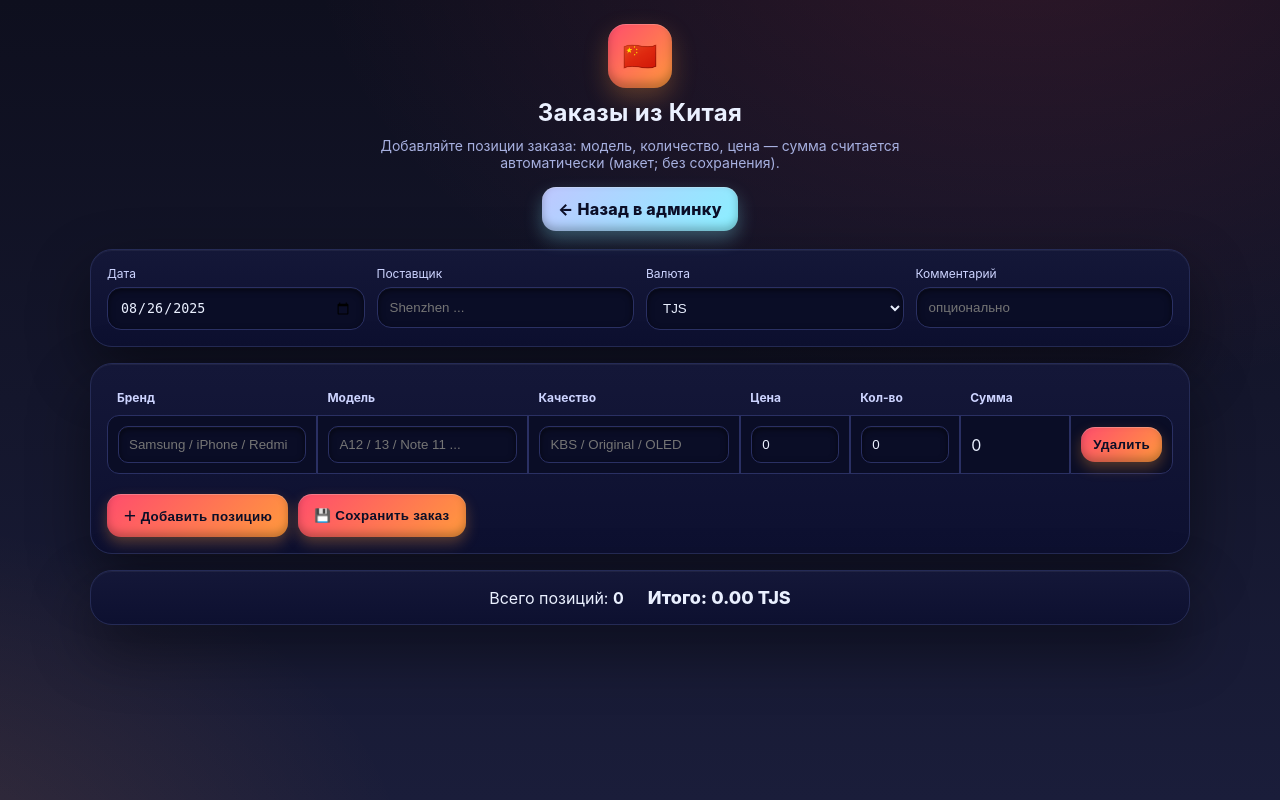
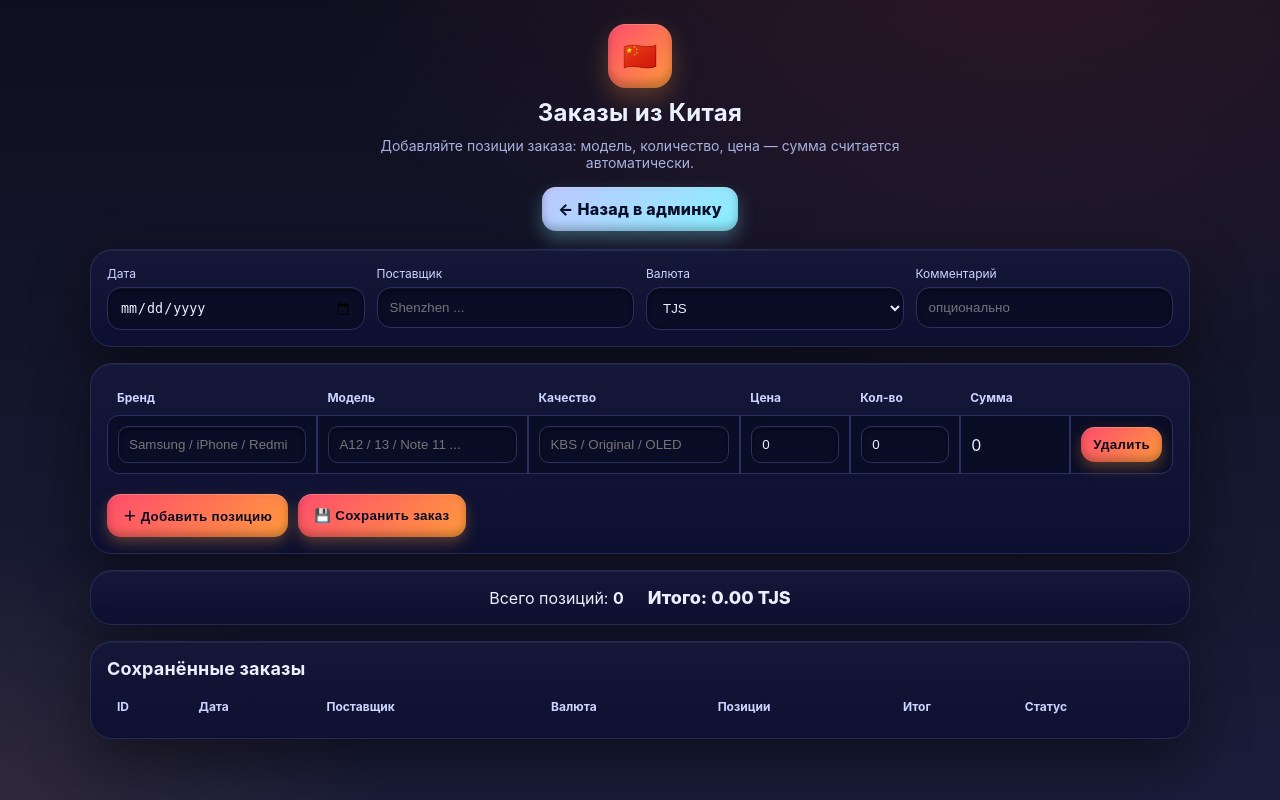
Before and after one commit to Muhammadfotima2/admin-panel, a Python web app: template templates/china_orders.html in a window 1280 px wide. Run offline with Jinja, Linux system fonts and the light colour scheme; the template is opened without the code that fills it, so the values that code supplies are empty.

Commit message:
Update china_orders.html

```diff
--- a/templates/china_orders.html
+++ b/templates/china_orders.html
@@ -29,9 +29,7 @@
     }
     .container{width:min(1100px, 100%);}
 
-    .header{
-      display:flex; flex-direction:column; align-items:center; text-align:center; gap:10px; margin-bottom:16px;
-    }
+    .header{display:flex; flex-direction:column; align-items:center; text-align:center; gap:10px; margin-bottom:16px}
     .logo{
       width:64px; height:64px; border-radius:18px; display:grid; place-items:center; font-size:28px;
       background:linear-gradient(135deg,var(--grad1),var(--grad2));
@@ -56,7 +54,7 @@
       margin-bottom:16px;
     }
 
-    .row{display:grid; gap:var(--gap); grid-template-columns: repeat(4, 1fr);}
+    .row{display:grid; gap:var(--gap); grid-template-columns: repeat(4, 1fr)}
     .field{display:flex; flex-direction:column; gap:6px}
     label{font-size:12px; color:#cdd4ff}
     input, select{
@@ -66,10 +64,10 @@
     }
     input:focus, select:focus{border-color:#ff6d5a; outline:2px solid #ff6d5a55; outline-offset:2px}
 
-    .table-wrap{width:100%; overflow-x:auto; -webkit-overflow-scrolling:touch; scrollbar-width:thin;}
-    .table{width:100%; border-collapse:separate; border-spacing:0 10px; min-width:720px;}
-    .table th{font-size:12px; color:#cdd4ff; text-align:left; padding:0 10px; white-space:nowrap;}
-    .table td{background:#0a0d26; border:1px solid #2a3063; color:var(--txt); padding:10px; border-left-width:1px; vertical-align:middle;}
+    .table-wrap{width:100%; overflow-x:auto; -webkit-overflow-scrolling:touch; scrollbar-width:thin}
+    .table{width:100%; border-collapse:separate; border-spacing:0 10px; min-width:720px}
+    .table th{font-size:12px; color:#cdd4ff; text-align:left; padding:0 10px; white-space:nowrap}
+    .table td{background:#0a0d26; border:1px solid #2a3063; color:var(--txt); padding:10px; border-left-width:1px; vertical-align:middle}
     .table tr td:first-child{border-radius:12px 0 0 12px}
     .table tr td:last-child{border-radius:0 12px 12px 0}
     .num{width:110px}
@@ -85,6 +83,15 @@
 
     .totals{display:flex; justify-content:center; gap:24px; align-items:center}
     .totals .sum{font-size:18px; font-weight:800}
+
+    /* Сохранённые заказы */
+    .orders h2{margin:0 0 12px; font-size:18px; letter-spacing:.2px}
+    .orders .tbl{width:100%; border-collapse:separate; border-spacing:0 8px; min-width:720px}
+    .orders th{font-size:12px; color:#cdd4ff; text-align:left; padding:0 10px}
+    .orders td{background:#0a0d26; border:1px solid #2a3063; padding:10px; color:var(--txt)}
+    .orders tr td:first-child{border-radius:12px 0 0 12px}
+    .orders tr td:last-child{border-radius:0 12px 12px 0}
+    .status{display:inline-block; padding:4px 8px; border-radius:999px; font-weight:800; font-size:12px; background:#1bd5a6; color:#062d24}
 
     /* Toasts */
     .toasts{
@@ -114,29 +121,32 @@
       .header h1{font-size:22px}
       .header .hint{font-size:13px}
       .table{ border-spacing:0 8px; min-width:640px }
-      .table th{ font-size:11px; padding:0 8px }
-      .table td{ padding:8px }
+      .orders .tbl{ min-width:640px }
+      .table th,.orders th{ font-size:11px; padding:0 8px }
+      .table td,.orders td{ padding:8px }
       .actions{flex-direction:column}
       .actions .btn{ width:100% }
       #items td .btn{ padding:10px 12px }
       .back-btn{ padding:10px 14px; font-size:14px }
     }
-    @media (max-width: 360px){ .logo{ width:56px; height:56px; font-size:24px } label{ font-size:11px } input, select{ font-size:14px } .table{ min-width:580px } }
+    @media (max-width: 360px){ .logo{ width:56px; height:56px; font-size:24px } label{ font-size:11px } input, select{ font-size:14px } .table,.orders .tbl{ min-width:580px } }
   </style>
 </head>
 <body>
   <div class="container">
 
+    <!-- Header -->
     <div class="header">
       <div class="logo" aria-hidden="true">🇨🇳</div>
       <h1>Заказы из Китая</h1>
-      <p class="hint">Добавляйте позиции заказа: модель, количество, цена — сумма считается автоматически (макет; без сохранения).</p>
+      <p class="hint">Добавляйте позиции заказа: модель, количество, цена — сумма считается автоматически.</p>
     </div>
 
     <div class="back-wrap">
       <a class="back-btn" href="/admin/products">← Назад в админку</a>
     </div>
 
+    <!-- Шапка заказа -->
     <div class="card">
       <div class="row">
         <div class="field">
@@ -162,6 +172,7 @@
       </div>
     </div>
 
+    <!-- Таблица позиций -->
     <div class="card">
       <div class="table-wrap">
         <table class="table" id="items">
@@ -186,10 +197,32 @@
       </div>
     </div>
 
+    <!-- Итоги -->
     <div class="card">
       <div class="totals">
         <div>Всего позиций: <b id="count">0</b></div>
         <div class="sum">Итого: <span id="total">0</span> <span id="cur">TJS</span></div>
+      </div>
+    </div>
+
+    <!-- Сохранённые заказы -->
+    <div class="card orders">
+      <h2>Сохранённые заказы</h2>
+      <div class="table-wrap">
+        <table class="tbl" id="ordersTable">
+          <thead>
+            <tr>
+              <th>ID</th>
+              <th>Дата</th>
+              <th>Поставщик</th>
+              <th>Валюта</th>
+              <th>Позиции</th>
+              <th>Итог</th>
+              <th>Статус</th>
+            </tr>
+          </thead>
+          <tbody><!-- заполняется JS --></tbody>
+        </table>
       </div>
     </div>
 
@@ -206,7 +239,9 @@
     const currencySel = document.getElementById('currency');
     const saveBtn = document.getElementById('saveBtn');
     const toasts = document.getElementById('toasts');
+    const ordersTbody = document.querySelector('#ordersTable tbody');
 
+    /* ------------ TOAST ------------ */
     function toast(msg, type='ok'){
       const el = document.createElement('div');
       el.className = 'toast' + (type==='err' ? ' err' : '');
@@ -215,6 +250,47 @@
       setTimeout(()=> el.remove(), 4500);
     }
 
+    /* ------------ ЧЕРНОВИК ------------ */
+    const DRAFT_KEY = 'chinaOrderDraft';
+    function readDraft(){
+      try{ return JSON.parse(localStorage.getItem(DRAFT_KEY) || 'null') }catch{ return null }
+    }
+    function writeDraft(){
+      const draft = {
+        date: document.getElementById('date').value || '',
+        vendor: document.getElementById('vendor').value || '',
+        currency: document.getElementById('currency').value || 'TJS',
+        note: document.getElementById('note').value || '',
+        items: Array.from(document.querySelectorAll('#items tbody tr')).map(tr=>{
+          const inputs = tr.querySelectorAll('input');
+          return {
+            brand: inputs[0]?.value || "",
+            model: inputs[1]?.value || "",
+            quality: inputs[2]?.value || "",
+            price: Number(inputs[3]?.value || 0),
+            qty: Number(inputs[4]?.value || 0)
+          };
+        })
+      };
+      localStorage.setItem(DRAFT_KEY, JSON.stringify(draft));
+    }
+    function loadDraft(){
+      const d = readDraft();
+      if (!d) return;
+      document.getElementById('date').value = d.date || '';
+      document.getElementById('vendor').value = d.vendor || '';
+      document.getElementById('currency').value = d.currency || 'TJS';
+      document.getElementById('note').value = d.note || '';
+      tbody.innerHTML = '';
+      (d.items && d.items.length ? d.items : [{}]).forEach(addRow);
+      recalc();
+    }
+    // писать черновик при любом вводе
+    document.addEventListener('input', (e)=>{
+      if (e.target.closest('.card')) writeDraft();
+    });
+
+    /* ------------ ФОРМА ------------ */
     currencySel.addEventListener('change', ()=> curEl.textContent = currencySel.value);
 
     function addRow(data={}){
@@ -235,15 +311,17 @@
         inp.style.borderRadius="10px";
         inp.style.background="#0a0d26";
         inp.style.color="#eaf0ff";
+        inp.addEventListener('input', ()=>{ recalc(); writeDraft(); });
       });
       tbody.appendChild(tr);
-      tr.querySelectorAll('input').forEach(inp=> inp.addEventListener('input', recalc));
       recalc();
+      writeDraft();
     }
 
     function delRow(btn){
       btn.closest('tr').remove();
       recalc();
+      writeDraft();
     }
 
     function recalc(){
@@ -260,6 +338,7 @@
       countEl.textContent = count;
     }
 
+    /* ------------ API ------------ */
     async function saveOrder(){
       if (saveBtn.dataset.busy === '1') return;
       saveBtn.dataset.busy = '1';
@@ -271,26 +350,22 @@
         currency: document.getElementById('currency')?.value || "TJS",
         note: document.getElementById('note')?.value || "",
         shipping_cost: 0,
-        items: []
+        items: Array.from(document.querySelectorAll('#items tbody tr')).map(tr=>{
+          const inputs = tr.querySelectorAll('input');
+          return {
+            brand: inputs[0]?.value || "",
+            model: inputs[1]?.value || "",
+            quality: inputs[2]?.value || "",
+            price: Number(inputs[3]?.value || 0),
+            qty: Number(inputs[4]?.value || 0)
+          }
+        })
       };
-      document.querySelectorAll('#items tbody tr').forEach(tr=>{
-        const inputs = tr.querySelectorAll('input');
-        payload.items.push({
-          brand: inputs[0]?.value || "",
-          model: inputs[1]?.value || "",
-          quality: inputs[2]?.value || "",
-          price: Number(inputs[3]?.value || 0),
-          qty: Number(inputs[4]?.value || 0)
-        });
-      });
 
       try{
         const res = await fetch('/api/china-orders', {
           method:'POST',
-          headers:{
-            'Content-Type':'application/json',
-            'X-Requested-With':'XMLHttpRequest'
-          },
+          headers:{ 'Content-Type':'application/json', 'X-Requested-With':'XMLHttpRequest' },
           credentials: 'same-origin',
           body: JSON.stringify(payload)
         });
@@ -305,8 +380,8 @@
         const data = await res.json();
         if(res.ok && data.ok){
           toast('✅ Заказ сохранён! № ' + data.order.id + ' · Итог: ' + data.order.total + ' ' + (data.order.currency||''));
-          // по желанию: очистить форму
-          // tbody.innerHTML=''; addRow(); recalc();
+          localStorage.removeItem(DRAFT_KEY);      // очистить черновик
+          await loadOrders();                       // обновить список
         }else{
           toast('Ошибка сохранения: ' + (data.error || res.status), 'err');
         }
@@ -318,8 +393,43 @@
       }
     }
 
+    async function loadOrders(){
+      try{
+        const res = await fetch('/api/china-orders', {
+          headers: { 'X-Requested-With':'XMLHttpRequest' },
+          credentials: 'same-origin'
+        });
+        const ct = res.headers.get('content-type') || '';
+        if (!ct.includes('application/json')) return;
+        const list = await res.json();
+        renderOrders(list);
+      }catch(e){ /* тихо */ }
+    }
+
+    function renderOrders(list){
+      ordersTbody.innerHTML = '';
+      (list||[]).slice().reverse().forEach(o=>{
+        const tr = document.createElement('tr');
+        tr.innerHTML = `
+          <td>${o.id}</td>
+          <td>${o.date||''}</td>
+          <td>${o.vendor||''}</td>
+          <td>${o.currency||''}</td>
+          <td>${(o.items||[]).length}</td>
+          <td>${o.total||0}</td>
+          <td><span class="status">${o.status||'New'}</span></td>
+        `;
+        ordersTbody.appendChild(tr);
+      });
+    }
+
+    /* ------------ старт ------------ */
+    // если есть черновик — восстановим, иначе пустая строка
     addRow();
     document.getElementById('date').valueAsDate = new Date();
+    loadDraft();
+    // подтянуть уже сохранённые заказы
+    loadOrders();
   </script>
 </body>
 </html>
```
